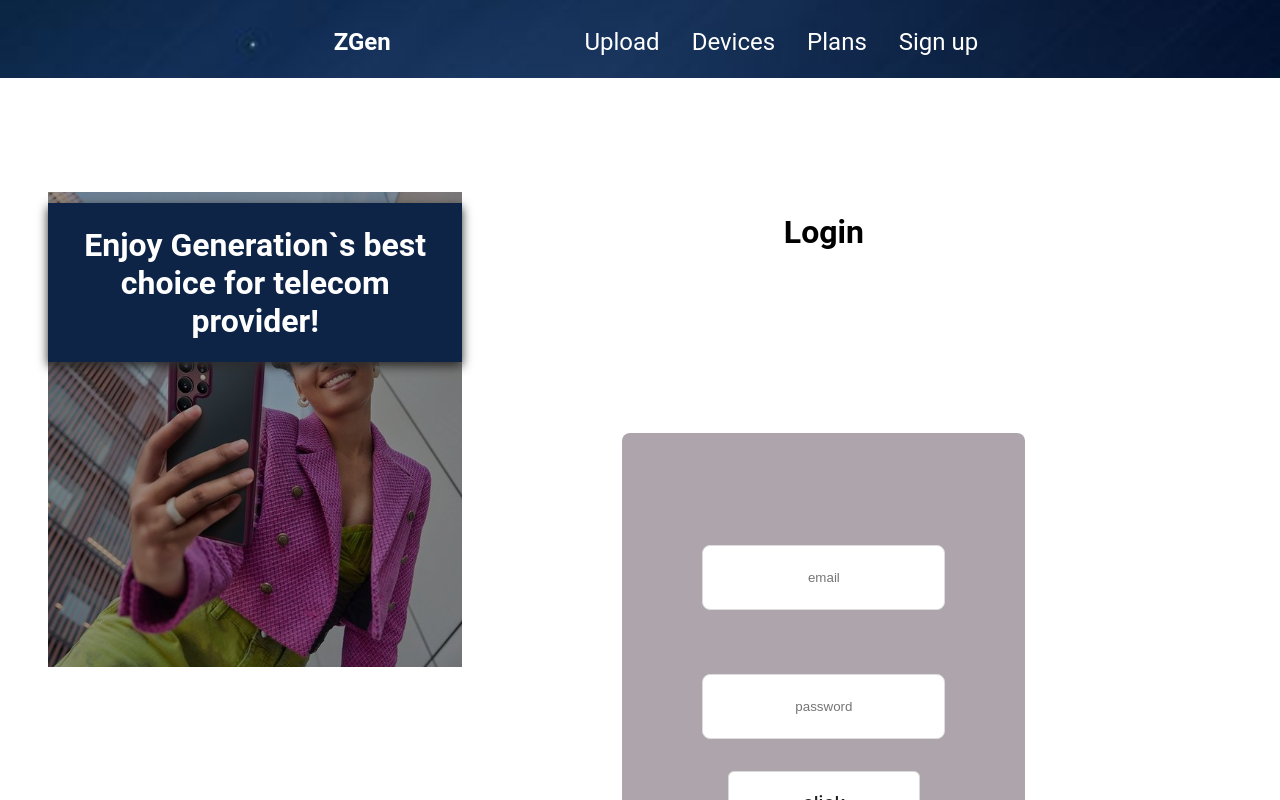
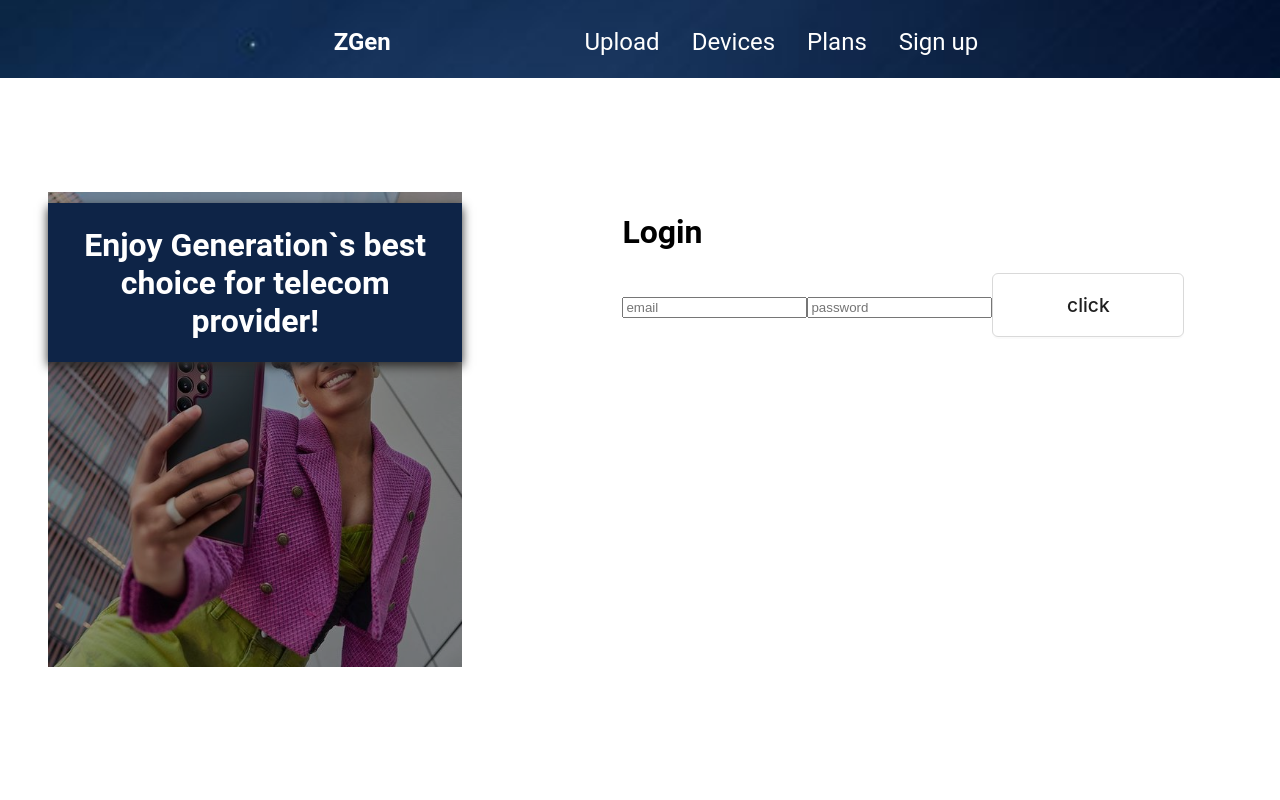
Before and after one commit to MyPersonalProjects-hehe/Z-Gen-client, a React (Vite) app: page /login in a window 1280 px wide. Shown: the top 800 px of the page. Built offline with nearby package versions, Linux system fonts and the light colour scheme; no server answers.

Commit message:
remove global form styling - will use ant design`s form instead; create new routes

```diff
--- a/src/App.scss
+++ b/src/App.scss
@@ -1,32 +1,12 @@
-//Login and Register
-.form__body {
-  display: flex;
-  flex-direction: column;
-  align-items: center;
+.admin-forms {
+  margin-top: 10rem;
 
-  form {
-    display: flex;
-    flex-direction: column;
-    justify-content: center;
-    align-items: center;
-    background-color: rgba(92, 75, 91, 0.5);
-    padding: 5rem 3rem;
-    border-radius: 8px;
-    margin-top: 10rem;
+  h1 {
+    text-align: center;
+  }
 
-    input {
-      display: flex;
-      padding: 1.5rem 2rem;
-      text-align: center;
-      margin: 2rem;
-      border: 1px solid #ddd;
-      border-radius: 8px;
-
-      &:focus {
-        outline: none;
-        border-color: var(--c-secondary);
-      }
-    }
+  .form-btn {
+    margin-left: 8rem;
   }
 }
 
--- a/src/App.tsx
+++ b/src/App.tsx
@@ -7,15 +7,15 @@ import { DeviceContext } from './context/PickedDeviceContext.ts';
 import { User } from './interfaces/user.ts';
 import Navbar from './components/navbar/Navbar';
 import HomePage from './views/home/HomePage.tsx';
-import UploadPage from './views/upload/UploadPage.tsx';
 import DevicesPage from './views/devices/DevicesPage.tsx';
 import PlansPage from './views/plans/PlansPage.tsx';
 import SingContractPage from './views/sing-contract/SignContractPage.tsx';
 import LoginPage from './views/login/LoginPage.tsx';
-import RegisterPage from './views/register/RegisterPage.tsx';
 import CharacteristicsPage from './views/characteristics/CharacteristicPage.tsx';
 import ScrollTop from './helpers/scroll/ScrollTop.tsx';
 import Account from './views/account/Account.tsx';
+import CreatePlanForm from './components/account/create-plan/CreatePlanForm.tsx';
+import UploadDeviceForm from './components/account/upload-device/UploadDeviceForm.tsx';
 
 function App() {
   const [user, setUser] = useState<User | null>(null);
@@ -55,10 +55,6 @@ function App() {
             <Navbar />
             <Routes>
               <Route
-                path='/register'
-                element={<RegisterPage />}
-              />
-              <Route
                 path='/'
                 element={<HomePage />}
               />
@@ -67,8 +63,12 @@ function App() {
                 element={<LoginPage />}
               />
               <Route
-                path='/upload'
-                element={<UploadPage />}
+                path='/createPlan'
+                element={<CreatePlanForm />}
+              />
+              <Route
+                path='/uploadDevice'
+                element={<UploadDeviceForm />}
               />
               <Route
                 path='/devices'
```
